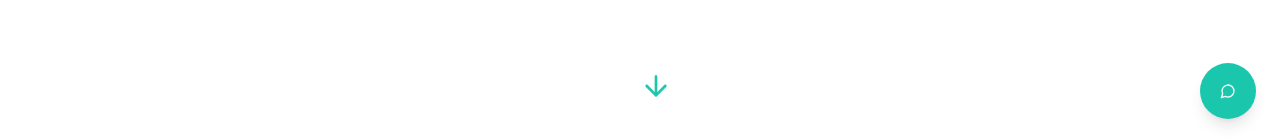
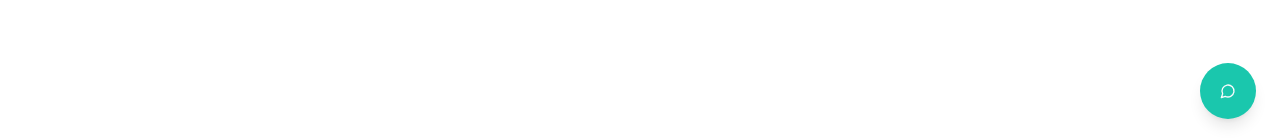
Before and after one commit to WambuiGrace/portXfolio, a Next.js app: page / in a window 1280 px wide. Shown: the part 657-797 px from the top of the page. Built offline with nearby package versions, Linux system fonts and the light colour scheme.

Commit message:
refactor(page): remove bouncing arrow animation from home page

```diff
--- a/app/page.tsx
+++ b/app/page.tsx
@@ -36,9 +36,7 @@ export default function HomePage() {
           </div>
         </div>
 
-        <div className="absolute bottom-10 left-1/2 transform -translate-x-1/2 animate-bounce">
-          <ArrowDown size={32} className="text-primary" />
-        </div>
+
       </section>
 
       {/* Chat bot floating button */}
```
